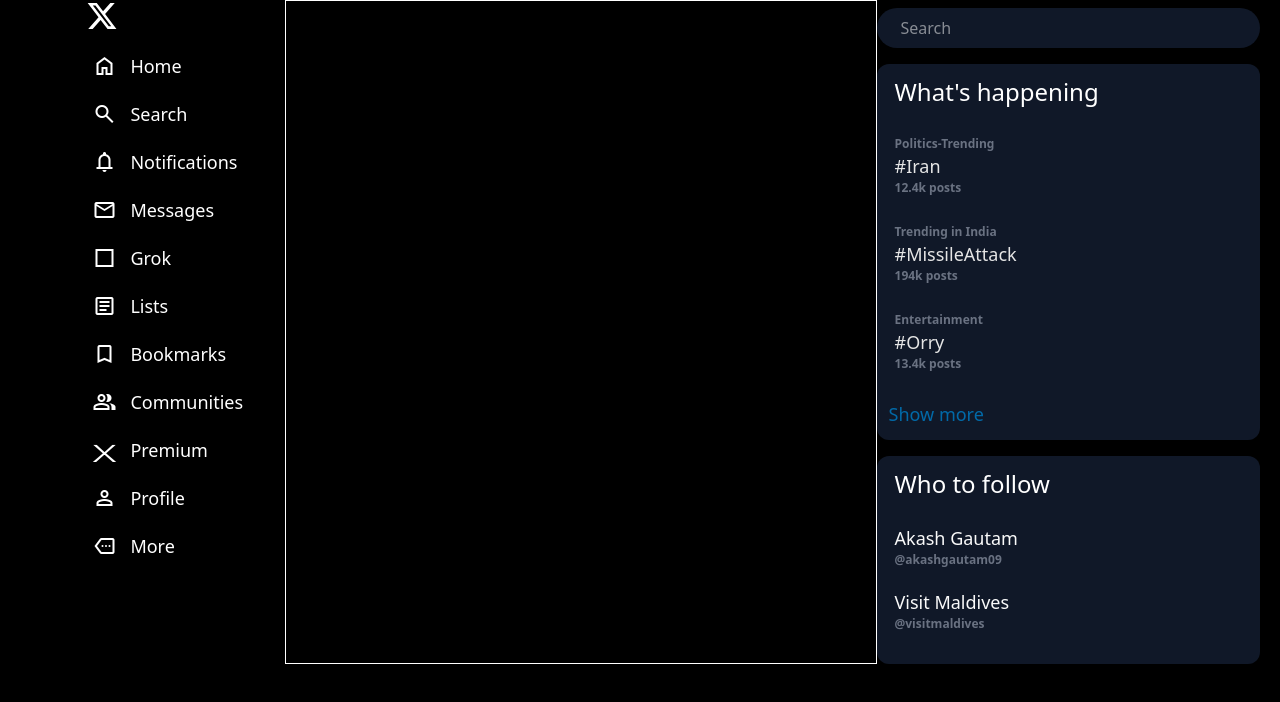
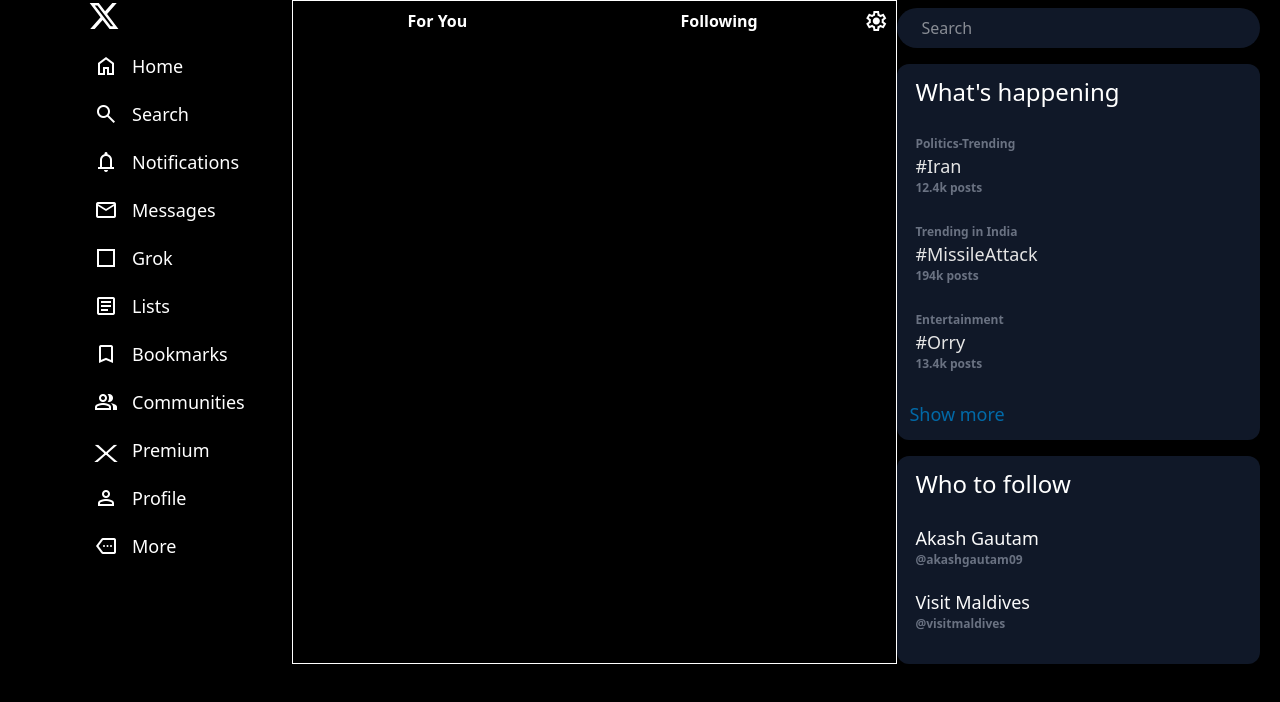
Before and after one commit to akashgautam09/Twitter_Clone, a website: page index.html in a window 1280 px wide. Drawn offline with nearby package versions, Linux system fonts and the light colour scheme.

Commit message:
added for you and following sections in third

```diff
--- a/index.html
+++ b/index.html
@@ -75,8 +75,18 @@
                 </ul>
             </div>
         </div>
-        <div class="second border border-x-white w-full"></div>
-        <div class="third w-[65%]">
+        <div class="second border w-full">
+            <div class="top flex p-2">
+                <div class="flex w-full justify-around">
+                    <div class="tab-underline">
+                        For You
+                    </div>
+                    <div class="tab-underline">Following</div>
+                </div>
+                <div class="setting cursor-pointer"><span class="material-symbols-outlined">settings</span></div>
+            </div>
+        </div>
+        <div class="third w-[60%]">
             <div class="search"><input type="text" placeholder="Search"
                     class="w-full rounded-4xl bg-gray-900 p-2 px-[24px_0] my-2">
             </div>
--- a/input.css
+++ b/input.css
@@ -1 +1,16 @@
 @import "tailwindcss";
+
+@layer components {
+    .tab-underline {
+        @apply relative cursor-pointer font-semibold;
+    }
+
+    .tab-underline::after {
+        content: "";
+        @apply absolute left-0 -bottom-1 h-[2.7px] w-0 bg-[#3498db] transition-all duration-300;
+    }
+
+    .tab-underline:hover::after {
+        @apply w-full;
+    }
+}
```
Also changed, not shown: output.css.
